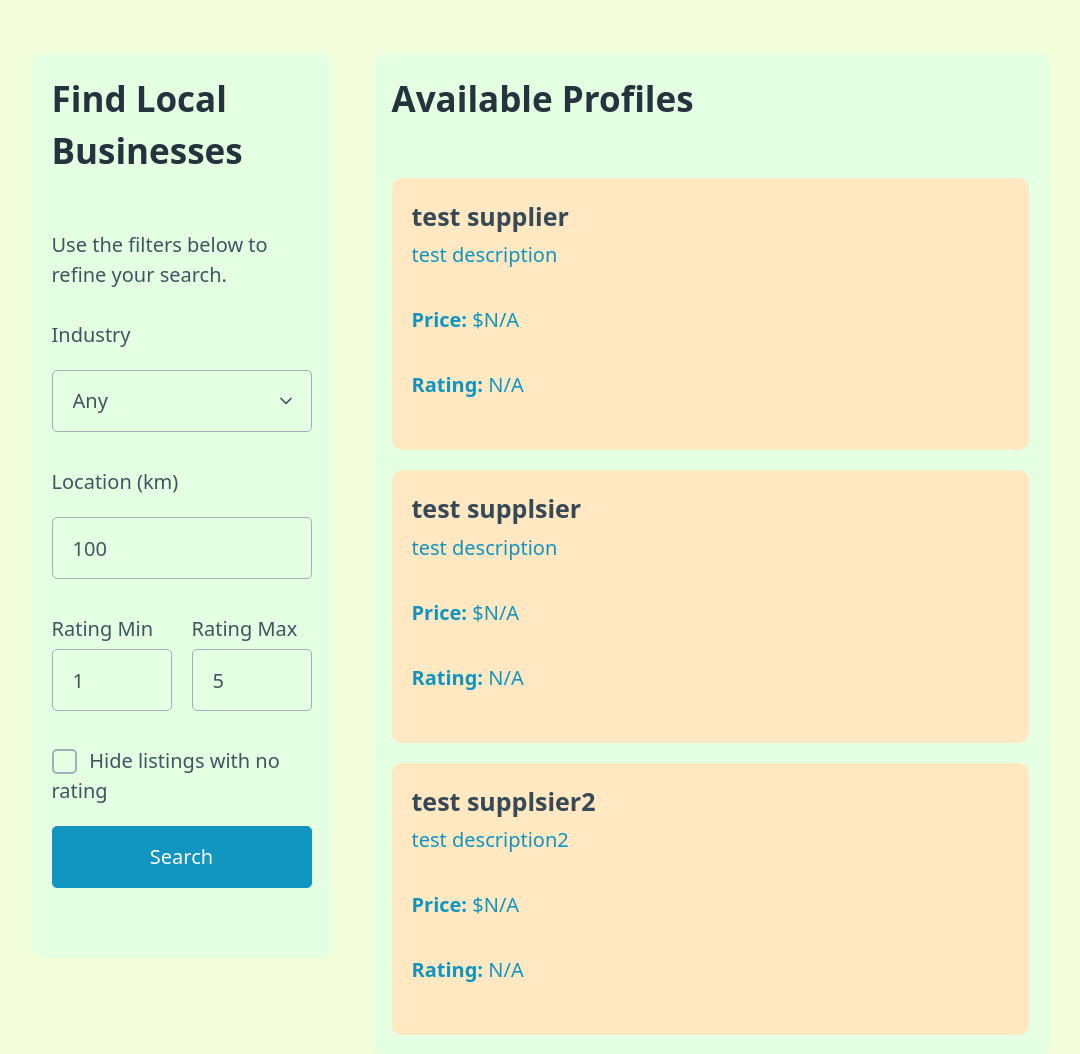
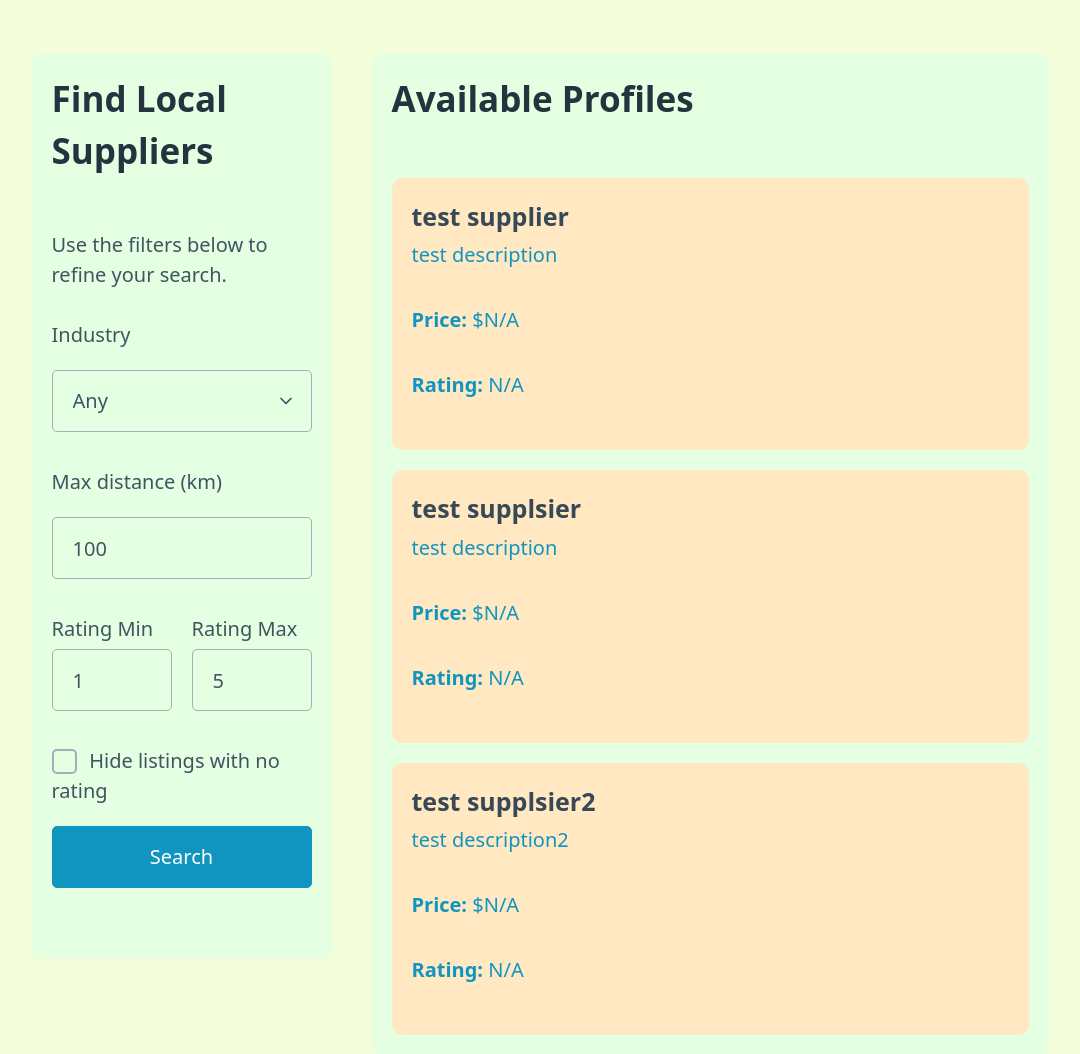
Before and after one commit to MaxLan-dev/DevHacks2025, a Django app: page /search in a window 1280 px wide. Shown: the part 74-1128 px from the top of the page, without its empty margins (100-1180 px from the left). Run offline with Django 5.2, Linux system fonts and the light colour scheme; data comes from the database, SQL or seed files in the repository; parts of the project's set-up code (start-up, migrations or seed data) failed here and were passed over.

Commit message:
Update search.html content

```diff
--- a/food4u/website/templates/website/search.html
+++ b/food4u/website/templates/website/search.html
@@ -25,7 +25,7 @@
       height: fit-content;
     "
   >
-    <h2>Find Local Businesses</h2>
+    <h2>Find Local Suppliers</h2>
     <p>Use the filters below to refine your search.</p>
 
     <!-- Search Form -->
@@ -44,7 +44,7 @@
       </select>
 
       <!-- Location filter (km) -->
-      <label for="location">Location (km)</label>
+      <label for="location">Max distance (km)</label>
       <input
         type="number"
         id="location"
```
